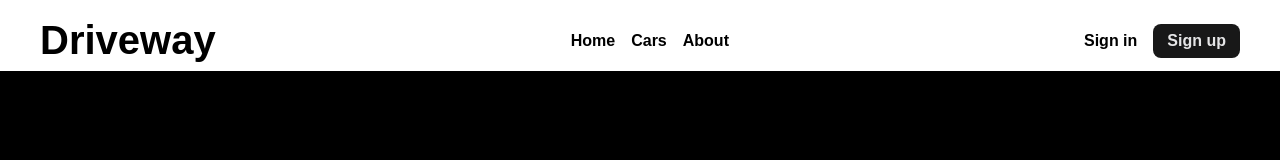
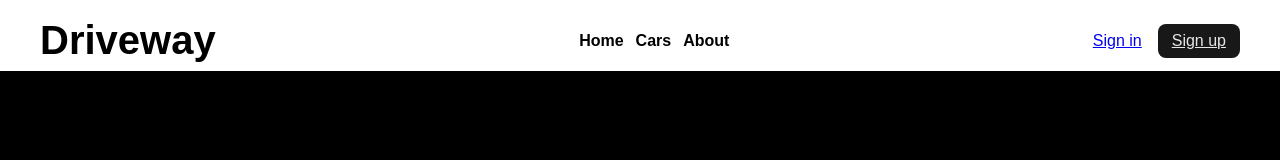
Before and after one commit to Crugs22/Driveway, a React (Vite) app: page / in a window 1280 px wide. Shown: the top 160 px of the page. Built offline with nearby package versions, Linux system fonts and the light colour scheme; a web font is replaced by a local one.

Commit message:
Quarteary commit

```diff
--- a/src/Pages/Home/Home.tsx
+++ b/src/Pages/Home/Home.tsx
@@ -1,42 +1,54 @@
 import React, { useState } from 'react'
-import { CheckCircle, List, PhoneCall } from '@phosphor-icons/react'
+import { CheckCircle, List, PhoneCall, X } from '@phosphor-icons/react'
 import { AsideCarModel,
         Box,
+        ButtonMenuToggle,
         DescriptionCarsSelect,
+        DesktopBar,
         Footer,
         FooterTerms,
         FormContainer,
         HeaderContainer,
         ImagesWrapper,
         InformartionWhyCHooseUS,
-        NavBar,
+        NavItem,
         SecondaryMainContainer,
         SelectCarContainer,
         TextTitleMain,
         WhyChooseUs } from './styles'
 import { MainContainer } from './styles'
 import { NavLink } from 'react-router-dom'
+import { MobileNav, MobileNavToggle } from '../Products/styles'
 
 export function Home() {
+        const [isMobileNavOpen, setIsMobileNavOpen] = useState(false);
     return (
         <Box>
             <HeaderContainer>
-                <NavBar onClick={() => this.toggleNavBar()}>
-                    <h1>Driveway</h1>
-                    <ul>
-                        <li><NavLink to={'/'} title="Home">Home</NavLink></li>
-                        <li><NavLink to={'/products'}>Cars</NavLink></li>
-                        <li><a href="">About</a></li>
+            <MobileNavToggle onClick={() => setIsMobileNavOpen(!isMobileNavOpen)}>
+                {isMobileNavOpen ? 'Close' : 'Menu'}
+            </MobileNavToggle>
+            <DesktopBar>
+                <h1>Driveway</h1>
+                   <ul>
+                        <NavItem><NavLink to={'/'} title="Home">Home</NavLink></NavItem>
+                        <NavItem><NavLink to={'/products'}>Cars</NavLink></NavItem>
+                        <NavItem><a href="">About</a></NavItem>
                     </ul>
-
-
                     <div id="userContainer">
                         <NavLink to={'/user/login'}>Sign in</NavLink>
                         <NavLink to={'/user/register'} id="register">Sign up</NavLink>
                     </div>
-
-                    <button><List size={24}/></button>
-                </NavBar>
+                </DesktopBar>
+                <MobileNav style={{ display: isMobileNavOpen ? 'flex' : 'none' }}>
+                    <NavItem><a href="/">Home</a></NavItem>
+                    <NavItem><a href="/">About</a></NavItem>
+                    <NavItem><a href="/">Services</a></NavItem>
+                    <NavItem><a href="/">Contact</a></NavItem>
+                </MobileNav>
+                <ButtonMenuToggle onClick={() => setIsMobileNavOpen(!isMobileNavOpen)}>
+                    {isMobileNavOpen ? <X size={24}/> :  <List size={24}/> }
+                </ButtonMenuToggle>
             </HeaderContainer>
 
             <MainContainer>
--- a/src/Pages/Home/styles.ts
+++ b/src/Pages/Home/styles.ts
@@ -1,6 +1,4 @@
 import styled, { css } from 'styled-components'
-
-
 
 export const Box = styled.body`
     width: 100%;
@@ -17,7 +15,20 @@ export const HeaderContainer = styled.header`
     height: auto;
 `
 
-export const NavBar = styled.nav`
+export const NavBar = styled.div``
+
+export const ButtonMenuToggle = styled.button`
+    display: none;
+
+    @media (max-width: 768px) {
+        display: block;
+        background-color: transparent;
+        border: 0;
+        padding-right: 1rem;
+    }
+`
+
+export const DesktopBar = styled.nav`
     display: flex;
     justify-content: space-between;
     padding: 1.125rem 2.5rem .5rem;
@@ -25,32 +36,13 @@ export const NavBar = styled.nav`
     align-items: center;
     background-color: #fff;
 
+    ul {
+        display: flex;
+        gap: 12px;
+    }
+
     h1 {
             font: 800 2.5rem 'italianno', sans-serif;
-        }
-
-        ul {
-            display: flex;
-            gap: 1rem;
-        }
-
-        li {
-            font-family: sans-serif;
-            list-style: none;
-        }
-
-        a {
-            font-weight: 600;
-            color: #000000;
-            text-decoration: none;
-            transition: .2s;
-        }
-
-        a:hover {
-            border: 1px solid #000;
-            border-inline: none;
-            font: 600 1.125rem 'Arial', sans-serif;
-            border-top: none;
         }
 
         #userContainer {
@@ -93,9 +85,30 @@ export const NavBar = styled.nav`
         a {
             display: none;
         }
-
     }
 `
+
+export const NavItem = styled.ul`
+        li {
+            font-family: sans-serif;
+            list-style: none;
+        }
+
+        a {
+            font-weight: 600;
+            color: #000000;
+            text-decoration: none;
+            transition: .2s;
+        }
+
+        a:hover {
+            border: 1px solid #000;
+            border-inline: none;
+            font: 600 1.125rem 'Arial', sans-serif;
+            border-top: none;
+        }
+`
+
 
 export const MainContainer = styled.main`
     width: 100%;
--- a/src/Pages/Products/index.tsx
+++ b/src/Pages/Products/index.tsx
@@ -1,7 +1,7 @@
-import React, { HTMLAttributes, InputHTMLAttributes } from "react";
-import {  Body, FilterContainer, InfoRentNow, MainContainer, ProductsContainer, TextAllCars } from "./styles";
+import React, { HTMLAttributes, InputHTMLAttributes, useState } from "react";
+import {  Body, FilterContainer, InfoRentNow, MainContainer, ProductsContainer, MobileNavToggle, TextAllCars, MobileNav } from "./styles";
 import { CurrencyDollar, Funnel } from "@phosphor-icons/react";
-import { HeaderContainer, NavBar } from "../Home/styles";
+import { DesktopBar, HeaderContainer, NavItem } from "../Home/styles";
 import { NavLink } from "react-router-dom";
 import { TextInput }   from '../../components/TextInput'
 
@@ -12,21 +12,33 @@ type Props = HTMLAttributes<HTMLDivElement> & {
 
 
 export function Products(){
+    const [isMobileNavOpen, setIsMobileNavOpen] = useState(false);
+
     return(
-    <Body>
-        <HeaderContainer>
-            <NavBar>
+        <Body>
+         <HeaderContainer>
+         <MobileNavToggle onClick={() => setIsMobileNavOpen(!isMobileNavOpen)}>
+                {isMobileNavOpen ? 'Close' : 'Menu'}
+        </MobileNavToggle>
+            <DesktopBar>
                 <h1>Driveway</h1>
                    <ul>
-                        <li><NavLink to={'/'} title="Home">Home</NavLink></li>
-                        <li><NavLink to={'/products'}>Cars</NavLink></li>
-                        <li><a href="">About</a></li>
+                        <NavItem><NavLink to={'/'} title="Home">Home</NavLink></NavItem>
+                        <NavItem><NavLink to={'/products'}>Cars</NavLink></NavItem>
+                        <NavItem><a href="">About</a></NavItem>
                     </ul>
                     <div id="userContainer">
                         <NavLink to={'/user/login'}>Sign in</NavLink>
                         <NavLink to={'/user/register'} id="register">Sign up</NavLink>
                     </div>
-                </NavBar>
+                </DesktopBar>
+                <MobileNav style={{ display: isMobileNavOpen ? 'flex' : 'none' }}>
+                    <NavItem><a href="/">Home</a></NavItem>
+                    <NavItem><a href="/">About</a></NavItem>
+                    <NavItem><a href="/">Services</a></NavItem>
+                    <NavItem><a href="/">Contact</a></NavItem>
+                </MobileNav>
+
             </HeaderContainer>
         <MainContainer>
             <div>
--- a/src/Pages/Products/styles.ts
+++ b/src/Pages/Products/styles.ts
@@ -27,6 +27,35 @@ export const Body = styled.body`
         overflow: hidden;
     }
 `
+
+export const MobileNavToggle = styled.button`
+  display: block;
+  background-color: transparent;
+  border: none;
+  color: #fff;
+  font-size: 1.5rem;
+  cursor: pointer;
+  transition: all 0.3s ease;
+
+  &:hover {
+    color: #bada55;
+  }
+
+  @media (min-width: 768px) {
+    display: none;
+  }
+`;
+
+export const MobileNav = styled.ul`
+  display: none;
+  flex-direction: column;
+  margin: 0;
+  padding: 0;
+
+  @media (max-width: 767px) {
+    display: flex;
+  }
+`;
 
 export const TextAllCars = styled.div`
     display: flex;
```
Also changed, not shown: src/components/Mobile/index.ts (added).
